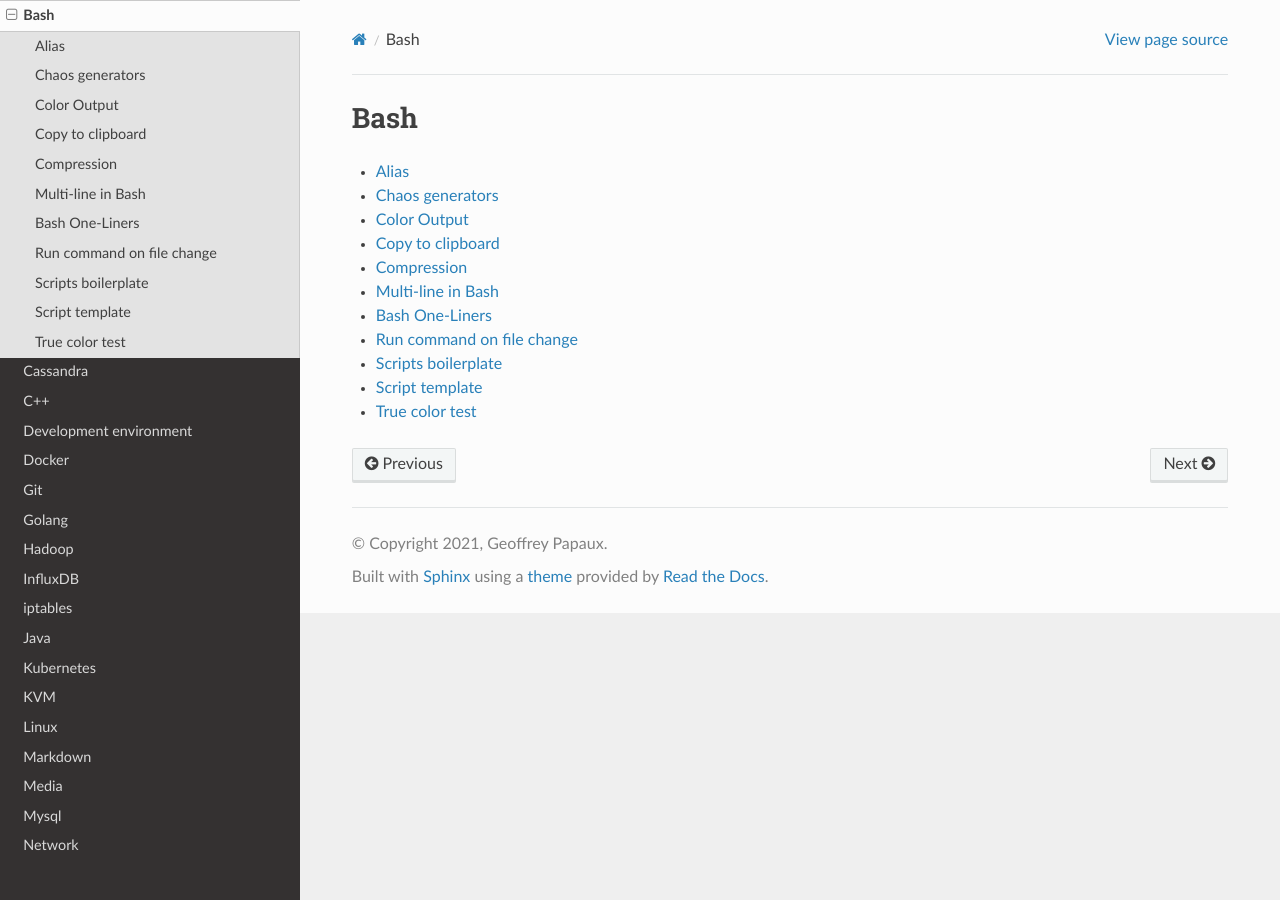
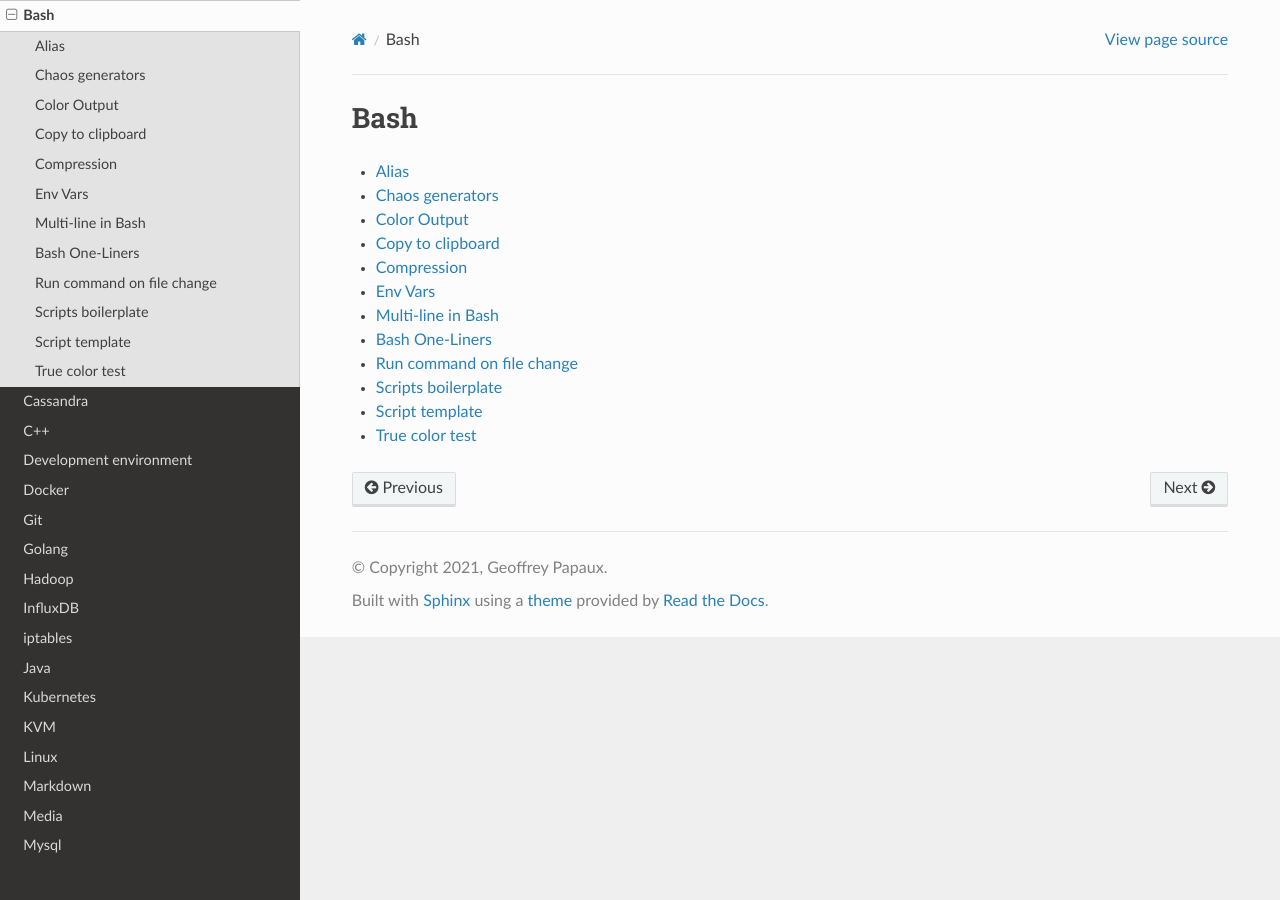
Before and after one commit to papaux/til, a Sphinx documentation site: the page built from source/bash/_.rst, in a window 1280 px wide. Built offline with Sphinx 7.4.7 and the Read the Docs theme 2.0.0, drawn with Linux system fonts in a browser that asks for light colours.

Commit message:
bash: unset env vars matching a pattern

```diff
--- a/source/bash/_.rst
+++ b/source/bash/_.rst
@@ -9,6 +9,7 @@ Bash
    color-output.rst
    copy-to-clipboard.rst
    compression.rst
+   env-vars.rst
    multiline.rst
    one-liners.rst
    run-command-file-changed.rst
--- /dev/null
+++ b/source/bash/env-vars.rst
@@ -0,0 +1,6 @@
+Env Vars
+-----------
+
+Unset all environment variables matching a pattern::
+
+    unset `env | grep OS_ | egrep -o '^[^=]+'`
```
